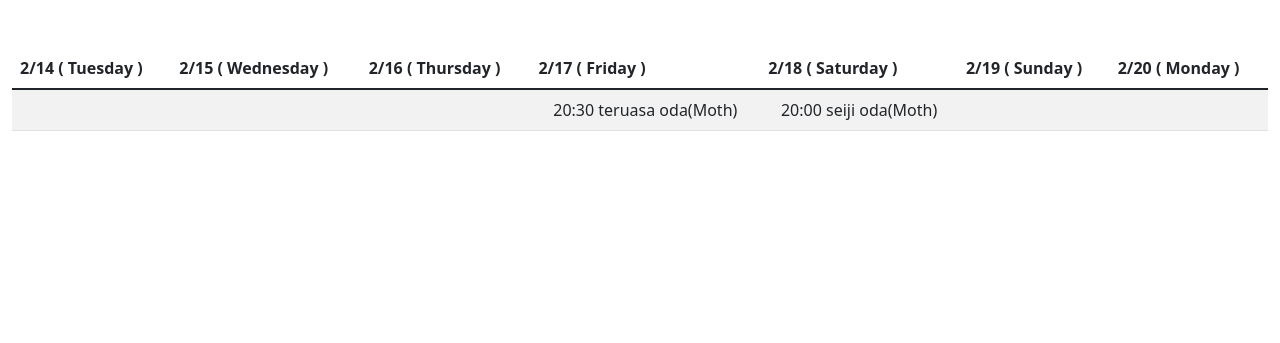
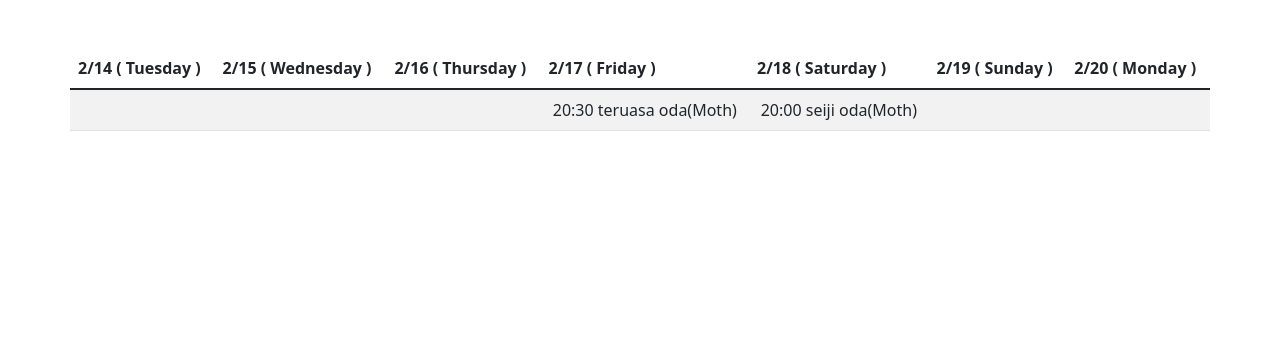
Before and after one commit to shukurimu0121/cs50_finalproject, a Flask app: page /calendar in a window 1280 px wide. Shown: the part 77-420 px from the top of the page. Run offline with Flask 2, Linux system fonts and the light colour scheme; a user stored in the database is signed in; some libraries are stand-ins or nearby versions.

Commit message:
Tue, Feb 14, 2023, 7:59 PM +09:00

```diff
--- a/project/templates/calendar.html
+++ b/project/templates/calendar.html
@@ -5,15 +5,15 @@
 {% endblock %}
 
 {% block main %}
-    <table class="table table-striped w-100 h-auto">
-        <thead class="w-100">
+    <table class="table table-striped container">
+        <thead>
             <tr>
                 {% for i in range(7) %}
                 <th class="text-start">{{ weeks[i]["month"] }}/{{ weeks[i]["day"] }} ( {{ weeks[i]["weekday"] }} )</th>
                 {% endfor %}
             </tr>
         </thead>
-        <tbody class="w-100">
+        <tbody>
             {% for i in range(7) %}
                 <td>{{ classes[i] }}</td>
             {% endfor %}
```
